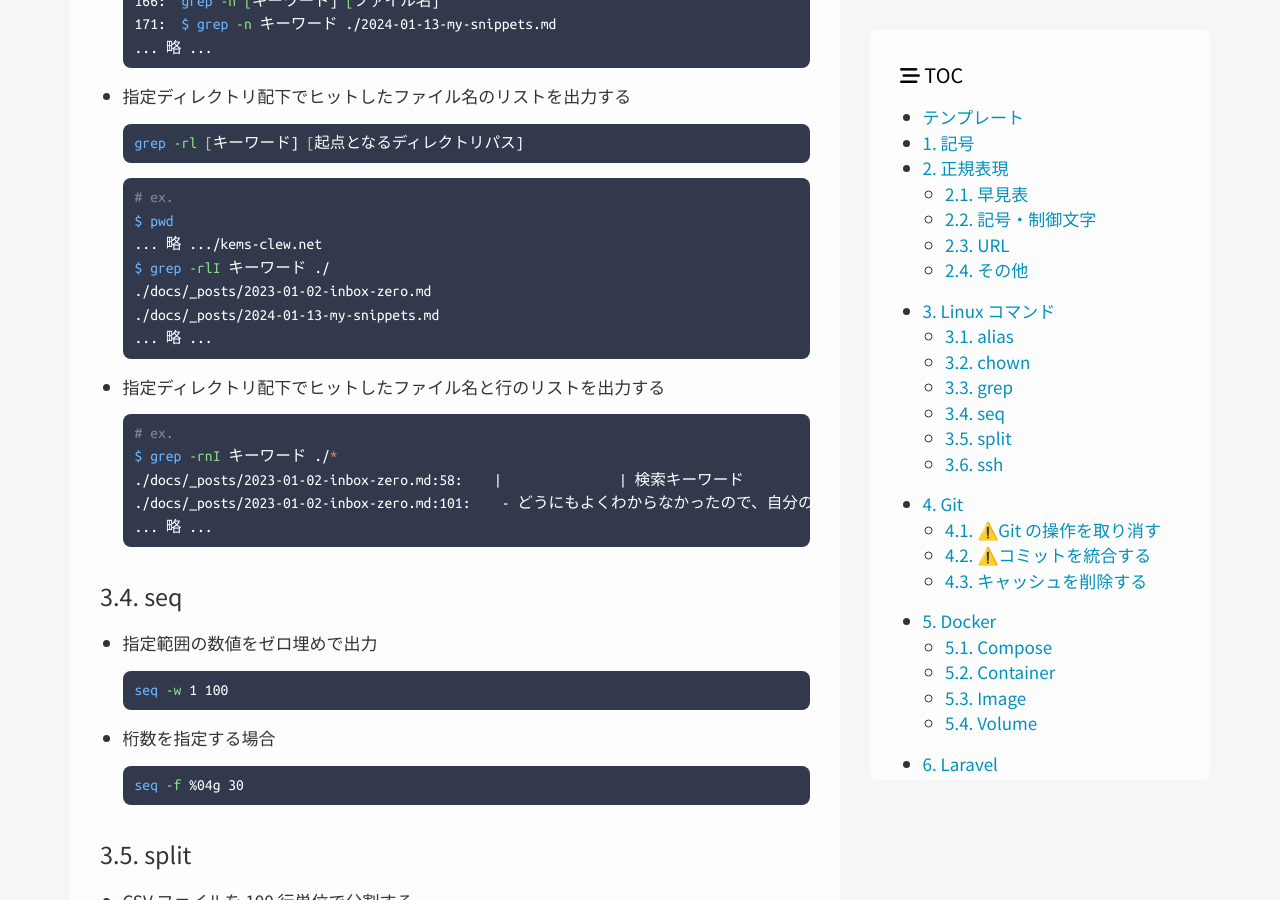
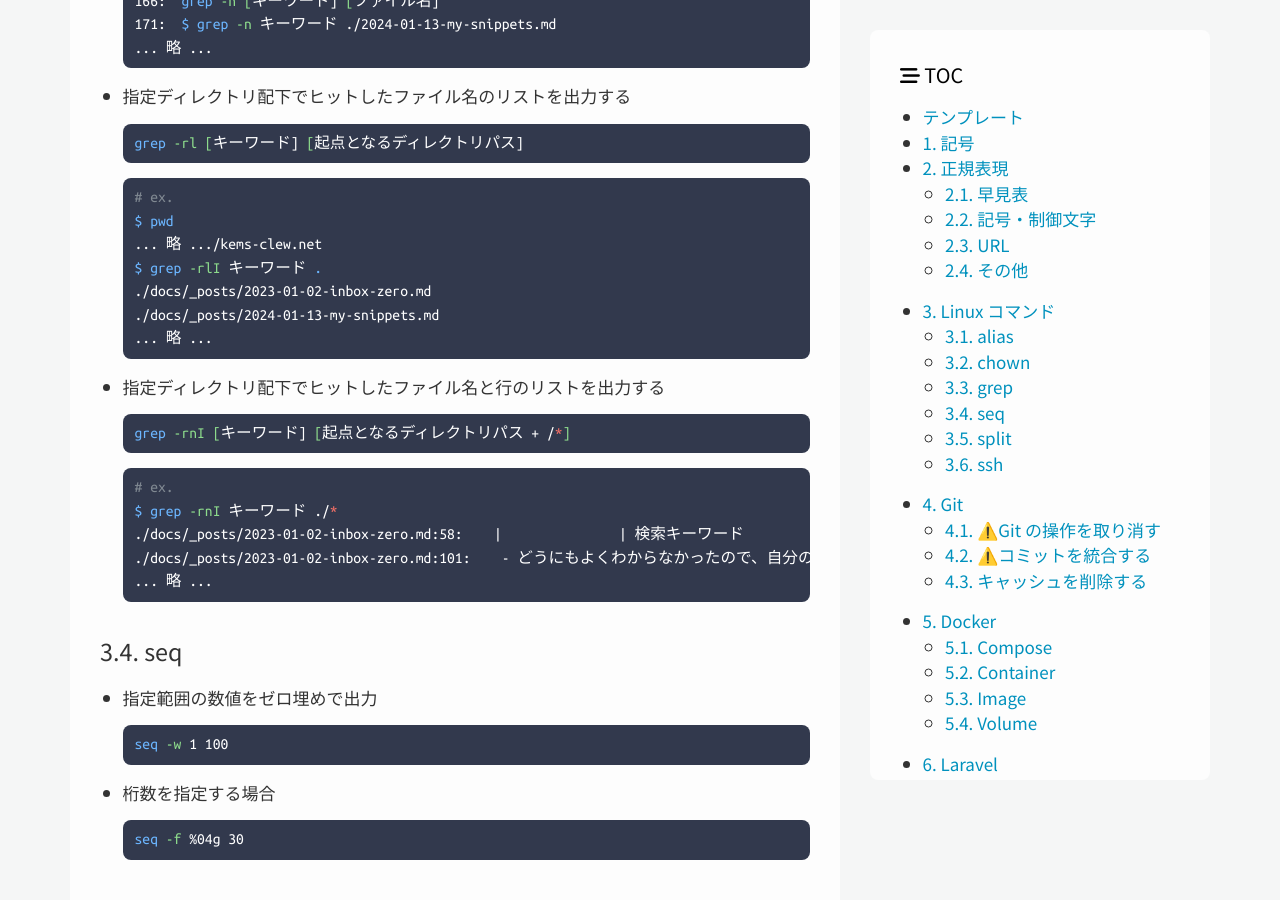
Before and after one commit to kenkenpa198/kems-clew.net, a Jekyll site: the page built from docs/_posts/2024-01-13-my-snippets.md, in a window 1280 px wide and 900 px high, scrolled down 3698 px. Built offline with Jekyll 4.4.1, drawn with Linux system fonts in a browser that asks for light colours; nearby versions of some CDN libraries.

Commit message:
[update]update my-snippets.md

````diff
--- a/docs/_posts/2024-01-13-my-snippets.md
+++ b/docs/_posts/2024-01-13-my-snippets.md
@@ -185,13 +185,17 @@ lastmod: 2024-02-28
   # ex.
   $ pwd
   ... 略 .../kems-clew.net
-  $ grep -rlI キーワード ./
+  $ grep -rlI キーワード .
   ./docs/_posts/2023-01-02-inbox-zero.md
   ./docs/_posts/2024-01-13-my-snippets.md
   ... 略 ...
   ```
 
 - 指定ディレクトリ配下でヒットしたファイル名と行のリストを出力する
+
+  ```shell
+  grep -rnI [キーワード] [起点となるディレクトリパス + /*]
+  ```
 
   ```shell
   # ex.
````
